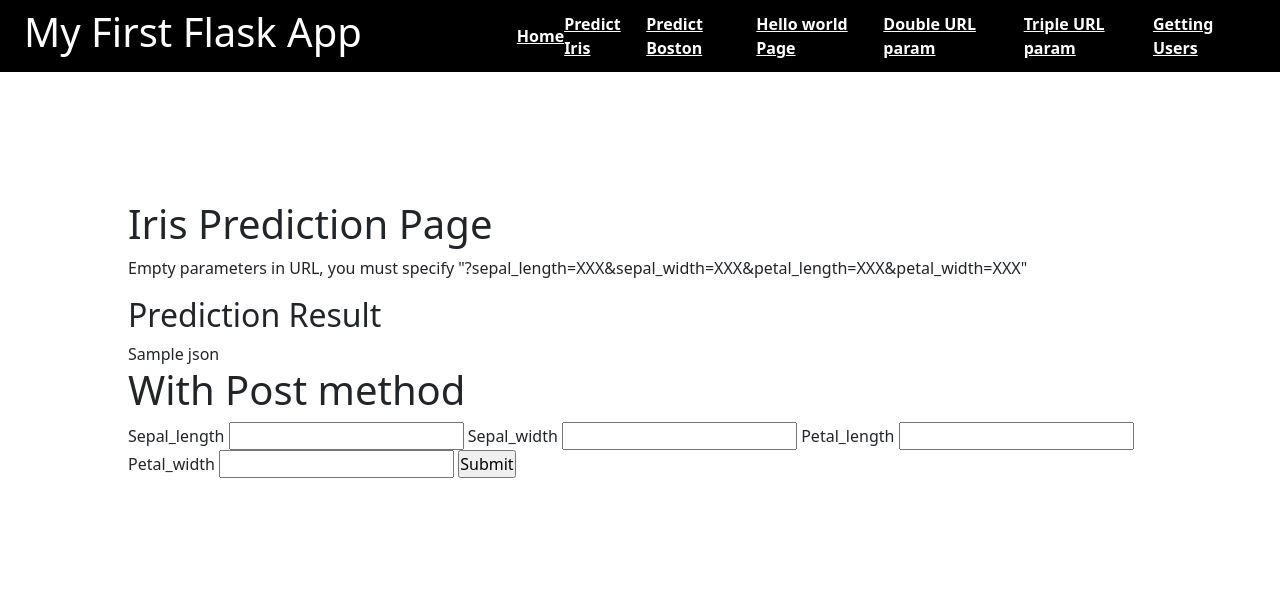
After one commit to TavaresDylan/Flask_App, a Flask app: template app/templates/irisPredict.html in a window 1280 px wide. The commit adds this page. Shown: the top 605 px of the page. Run offline with Flask 2, Linux system fonts and the light colour scheme; the template is opened without the code that fills it: most values are stand-ins (such as "Sample title", 1, 10 or a date in 2020); parts of the project's set-up code (start-up, migrations or seed data) failed here and were passed over.

Commit message:
add Boston model with URL , POST form WIP

```diff
--- a/app/__init__.py
+++ b/app/__init__.py
@@ -1,7 +1,8 @@
 # Importation du framework flask
 from flask import Flask
+from config import Config
 # Déclaration de l'application
 app = Flask(__name__)
-
+app.config.from_object(Config)
 # Import du module de gestion des routes de flask
 from app import routes
--- /dev/null
+++ b/app/config.py
@@ -0,0 +1,4 @@
+import os
+
+class Config(object):
+    SECRET_KEY = os.environ.get('SECRET_KEY') or 'you-will-never-guess'
--- a/app/main.py
+++ b/app/main.py
@@ -1,28 +1,51 @@
 from app import app
-app.debug = True
 import numpy as np
+import joblib
+
+## Import des données d'exemple depuis les datasets de sklearn
 import sklearn.datasets
-## Import des données d'exemple depuis les datasets de sklearn
 from sklearn.datasets import load_iris
+from sklearn.datasets import load_boston
+
 from sklearn.linear_model import LinearRegression # Import du modèle de régression linéaire
+from sklearn.linear_model import LogisticRegression # Import du modèle de régression logistique
 from sklearn.model_selection import train_test_split
 
 class Predict:
-    def pred(sepal_length,sepal_width,petal_length,petal_width):
+    def predIris(sepal_length,sepal_width,petal_length,petal_width):
         ## Chargement des données splitter en data et target
-        X, y = load_iris(return_X_y=True,as_frame=True)
+        X, y = load_iris(return_X_y=True)
         # Déclaration du modèle
-        lr = LinearRegression()
+        lr = LogisticRegression()
         # Entrainement du modèle
         lr.fit(X, y)
         # Stockage dans un tableau des arguments passer dans l'url
         data_to_pred = [sepal_length,sepal_width,petal_length,petal_width]
         # Prédiction avec les arguments d'url sur le modèle entrainé avec le jeu de données train
         predict = lr.predict([data_to_pred])
-        data = load_iris(as_frame=True)
+        data = load_iris()
         return data.target_names[int(predict)]
 
-## Import des données d'exemple depuis les datasets de sklearn
-#from sklearn.datasets import load_boston
-## Chargement des données splitter en data et target
-#X, y = load_boston(return_X_y=True)
+    def predBoston(zn,rm,b):
+        ## Chargement des données splitter en data et target
+        X, y = load_boston(return_X_y=True)
+        # splitting des données
+        X_train, X_test, y_train, y_test = train_test_split(X,y, test_size=0.3, random_state=42)
+        # Définition du modèle
+        lr = LinearRegression()
+        # Entrainement du modèle
+        lr.fit(X_train, y_train)
+        # Tableau des variables à prédire (récupérées depuis l'url)
+        data_to_pred = [zn,rm,b]
+        # Prédiction avec le modèle précedement entrainé
+        #predict = lr.predict([data_to_pred])
+        # Score sur le jeu de test
+        test_score = lr.score(X_test,y_test).round(2)
+        train_score = lr.score(X_train,y_train).round(2)
+
+        #predict = lr.predict([data_to_pred])
+
+## 3 features MODEL PREDICT
+        loaded_model = joblib.load("../ZN_RM_B_lrModel.joblib")
+        predict_loaded_model = loaded_model.predict([data_to_pred])
+        return [test_score,train_score,predict_loaded_model]
--- a/app/static/css/template.css
+++ b/app/static/css/template.css
@@ -9,13 +9,16 @@ nav{
     padding: 8px 24px;
     display: flex;
     justify-content: space-between;
+    align-items: center;
 }
 .menu{
     display: flex;
     align-items: center;
     justify-content: space-between;
     list-style: None;
-    width: 80%;
+    padding: 0;
+    margin: 0;
+    width: 60%;
 }
 .menu > li > a{
     color: white;
@@ -23,3 +26,7 @@ nav{
 section{
     padding: 10%;
 }
+.score-table{
+    border: 2px solid black;
+    padding: 12px;
+}
--- a/app/templates/home.html
+++ b/app/templates/home.html
@@ -5,19 +5,22 @@
     <meta charset="UTF-8">
     <meta http-equiv="X-UA-Compatible" content="IE=edge">
     <meta name="viewport" content="width=device-width, initial-scale=1.0">
-    <title>1st Flask App</title>
+    <title>{{title}}</title>
     <link rel="stylesheet" href="{{ url_for('static',    filename='css/template.css') }}">
+    <!-- Bootstrap5 CSS only -->
+    <link href="https://cdn.jsdelivr.net/npm/bootstrap@5.0.0-beta2/dist/css/bootstrap.min.css" rel="stylesheet" integrity="sha384-BmbxuPwQa2lc/FVzBcNJ7UAyJxM6wuqIj61tLrc4wSX0szH/Ev+nYRRuWlolflfl" crossorigin="anonymous">
 </head>
 
 <body>
     <header>
-        <div class="container">
+        <div class="">
             <strong>
                 <nav>
                     <h1>My First Flask App</h1>
                     <ul class="menu">
                         <li><a href="{{ url_for('index') }}">Home</a></li>
-                        <li><a href="{{ url_for('predict') }}">Predict Page</a></li>
+                        <li><a href="{{ url_for('predict') }}">Predict Iris</a></li>
+                        <li><a href="{{ url_for('predictBoston') }}">Predict Boston</a></li>
                         <li><a href="{{ url_for('hello') }}">Hello world Page</a></li>
                         <li><a href="{{ url_for('double') }}">Double URL param</a></li>
                         <li><a href="{{ url_for('triple') }}">Triple URL param</a></li>
--- /dev/null
+++ b/app/templates/irisPredict.html
@@ -0,0 +1,26 @@
+{% extends "home.html" %}
+
+{% block content %}
+<section>
+    <h1>Iris Prediction Page</h1>
+
+    <p>Empty parameters in URL, you must specify "?sepal_length=XXX&sepal_width=XXX&petal_length=XXX&petal_width=XXX"</p>
+
+    <h2>Prediction Result</h2>
+    {{json}}
+
+    <h1>With Post method</h1>
+    <form action="POST">
+        <label for="">Sepal_length</label>
+        <input type="number" required=true>
+        <label for="">Sepal_width</label>
+        <input type="number" required=true>
+        <label for="">Petal_length</label>
+        <input type="number" required=true>
+        <label for="">Petal_width</label>
+        <input type="number" required=true>
+        <input type="submit">
+
+    </form>
+</section>
+{% endblock %}
```
Also changed, not shown: app/form.py (added, +8 -0 lines), app/routes.py (+31 -7 lines), app/templates/bostonPredict.html (added, +31 -0 lines), app/templates/double.html (added, +21 -0 lines), README.md (added), 3 other files.
